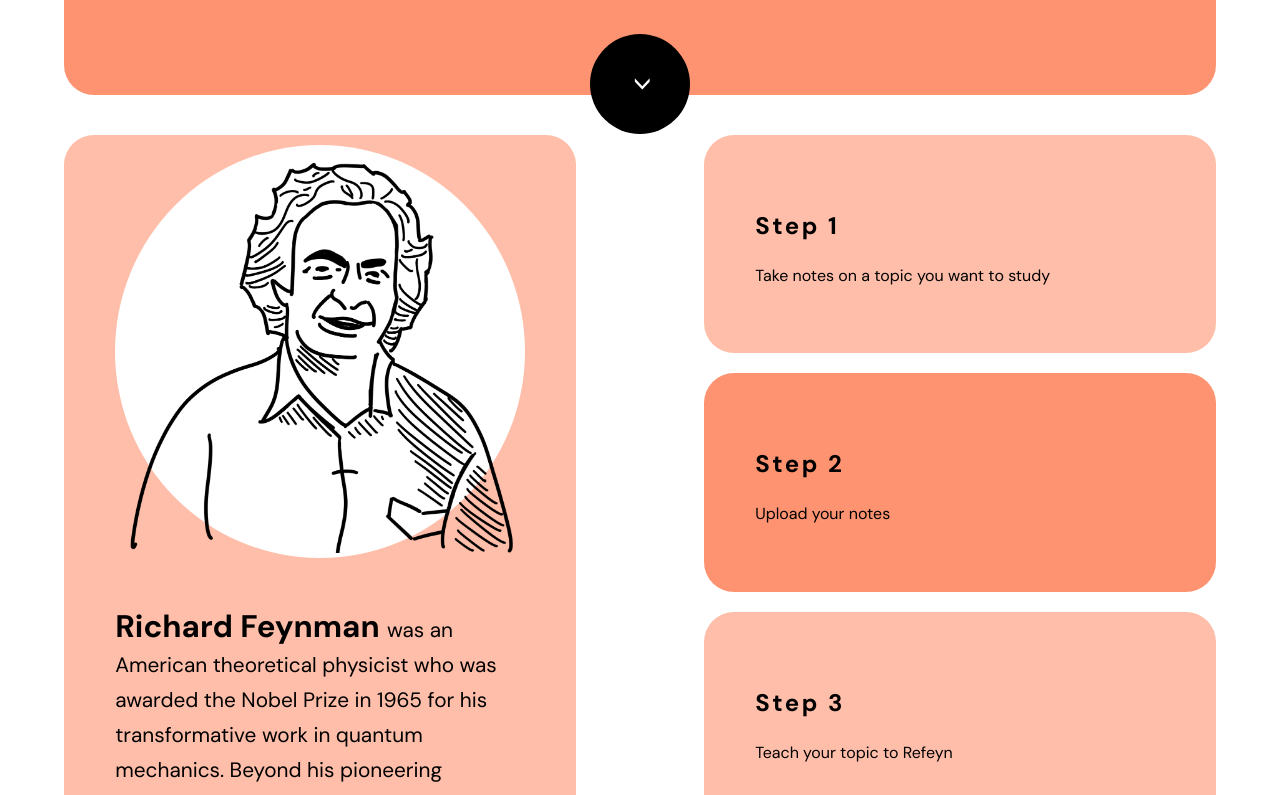
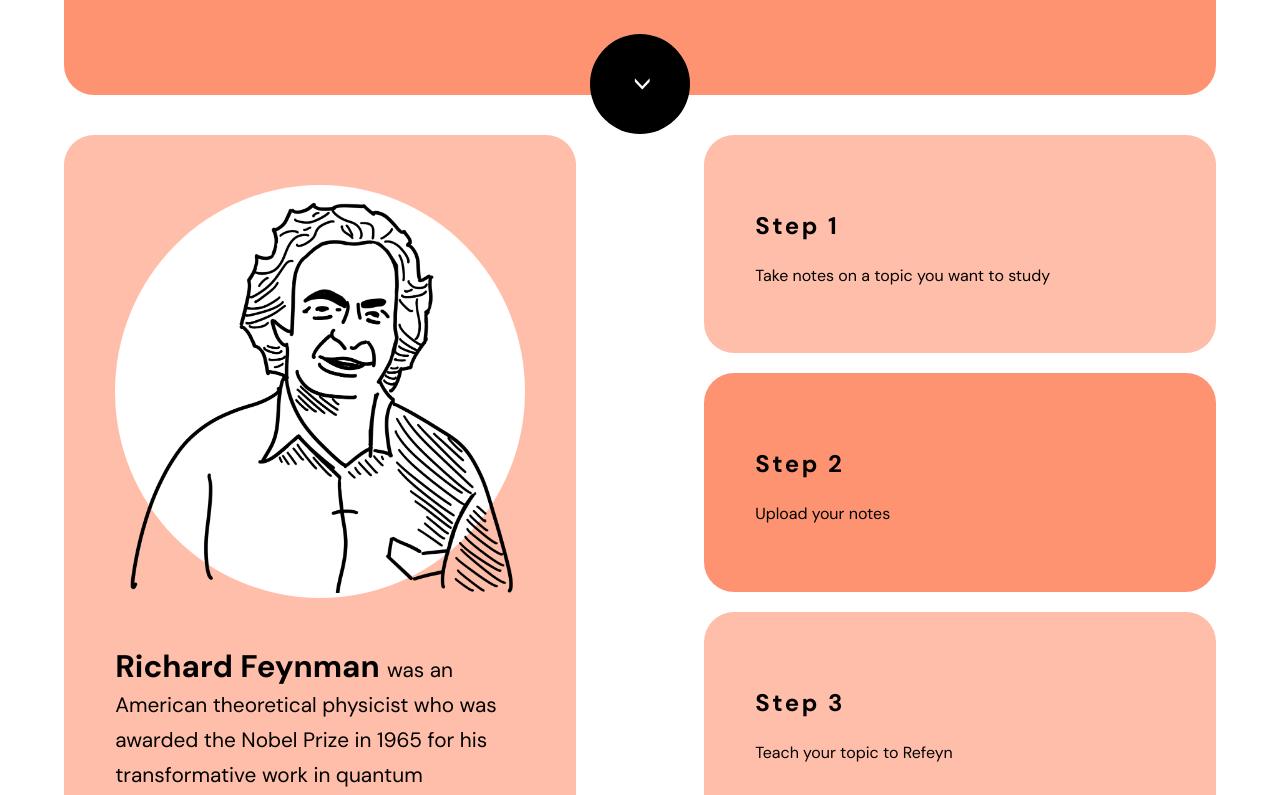
Before and after one commit to linv24/hackmit-23, a React (Create React App) app in the folder feyn/react/: page / in a window 1280 px wide. Shown: the part 600-1395 px from the top of the page. Built offline with nearby package versions, Linux system fonts and the light colour scheme; what mic-recorder-to-mp3 would draw is missing.

Commit message:
adjustments to home page

```diff
--- a/feyn/react/src/Components/Home/Home.css
+++ b/feyn/react/src/Components/Home/Home.css
@@ -55,7 +55,7 @@ html {
 .left-column {
     background-color: #FFBEA9;
     width: 40%;
-    padding-top: 10px;
+    padding-top: 50px;
     position: relative;
     text-align: center;
     border-radius: 30px;
@@ -120,3 +120,7 @@ html {
 .strong {
     font-size: 150%;
 }
+
+.buffer {
+    margin: 15px;
+}
--- a/feyn/react/src/Components/Home/Home.js
+++ b/feyn/react/src/Components/Home/Home.js
@@ -50,6 +50,9 @@ const Home = () => {
                     </div>
                 </div>
             </div>
+            <div classNmae="buffer">
+                <p> </p>
+            </div>
         </div>
     )
 
--- a/feyn/react/src/Components/Playback/Playback.js
+++ b/feyn/react/src/Components/Playback/Playback.js
@@ -154,7 +154,7 @@ const Playback = () => {
                         setTimeout(() => {
                             setIsLoading(false);
                             navigate("/Results");
-                        }, 10000)
+                        }, 15000)
                     }}
                 >
                 Next
```
